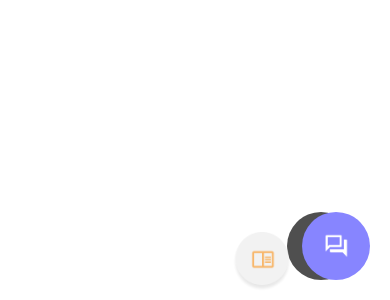
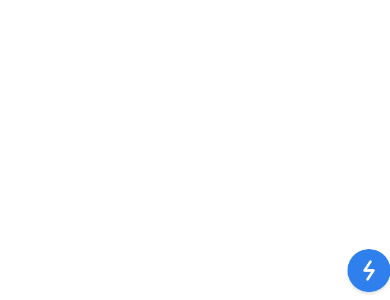
Before and after one commit to domibowo/SimpleQuicks, a React (Create React App) app: page / in a window 390 px wide. Shown: the part 544-844 px from the top of the page. Built offline with nearby package versions, Linux system fonts and the light colour scheme.

Commit message:
[UPDATE] style

```diff
--- a/src/components/FAB/index.css
+++ b/src/components/FAB/index.css
@@ -1,3 +1,6 @@
+/* index.css */
+
+/* Common styles */
 .fab-container {
   position: absolute;
   bottom: 20px;
@@ -74,3 +77,87 @@
   align-self: center;
   position: absolute;
 }
+
+@media (max-width: 1024px) {
+  .fab-container {
+    bottom: 15px;
+    right: 15px;
+  }
+
+  .fab-options {
+    bottom: 10px;
+    right: 50px;
+    margin-right: 15px;
+  }
+
+  .img-quick-logo {
+    width: 58px;
+    height: 58px;
+  }
+
+  .img-option-logo {
+    width: 50px;
+    height: 50px;
+  }
+
+  .sub-quick-logo {
+    width: 22px;
+    height: 22px;
+  }
+}
+
+@media (max-width: 768px) {
+  .fab-container {
+    bottom: 10px;
+    right: 10px;
+  }
+
+  .fab-options {
+    bottom: 5px;
+    right: 40px;
+    margin-right: 10px;
+  }
+
+  .img-quick-logo {
+    width: 48px;
+    height: 48px;
+  }
+
+  .img-option-logo {
+    width: 40px;
+    height: 40px;
+  }
+
+  .sub-quick-logo {
+    width: 18px;
+    height: 18px;
+  }
+}
+
+@media (min-width: 1280px) {
+  .fab-container {
+    bottom: 25px;
+    right: 25px;
+  }
+
+  .fab-options {
+    bottom: 20px;
+    right: 70px;
+    margin-right: 25px;
+  }
+
+  .img-quick-logo {
+    width: 78px;
+    height: 78px;
+  }
+
+  .img-option-logo {
+    width: 70px;
+    height: 70px;
+  }
+
+  .sub-quick-logo {
+    width: 30px;
+    height: 30px;
+  }
+}
--- a/src/components/FAB/index.js
+++ b/src/components/FAB/index.js
@@ -4,7 +4,7 @@ import './index.css';
 
 const FAB = () => {
   const [isOpen, setIsOpen] = useState(false);
-  const [isChatActionOpen, setIsChatActionOpen] = useState(true)
+  const [isChatActionOpen, setIsChatActionOpen] = useState(false)
   const [isTaskActionOpen, setIsTaskActionOpen] = useState(false)
 
   const toggleFab = () => {
@@ -12,30 +12,30 @@ const FAB = () => {
   };
 
   const toggleChatActionFab = () => {
-    toggleFab()
+    setIsOpen(false)
+    setIsTaskActionOpen(false)
     setIsChatActionOpen(!isChatActionOpen)
   }
 
   const toggleTaskActionFab = () => {
-    toggleFab()
+    setIsOpen(false)
+    setIsChatActionOpen(false)
     setIsTaskActionOpen(!isTaskActionOpen)
   }
 
   const quickImg = require('../../assets/icon/quick-logo.png')
   const chatLogo = require('../../assets/icon/messaging-white-logo.png')
   const taskLogo = require('../../assets/icon/todo-white-logo.png')
-  const chatLogoOpen = require('../../assets/icon/messaging-logo.png')
-  const taskLogoOpen = require('../../assets/icon/todo-logo.png')
 
   const TodoLogo = () => (
     <div className='img-quick-logo fab-main img-shadow' style={{backgroundColor:'#F8B76B'}}>
-      <img className='sub-quick-logo' src={require('../../assets/icon/todo-icon.png')} />
+      <img className='sub-quick-logo' src={require('../../assets/icon/todo-icon.png')} alt='todo icon'/>
     </div>
   )
 
   const ChatLogo = () => (
     <div className='img-quick-logo fab-main img-shadow' style={{backgroundColor:'#8785FF'}}>
-      <img className='sub-quick-logo' src={require('../../assets/icon/chat-icon.png')} />
+      <img className='sub-quick-logo' src={require('../../assets/icon/chat-icon.png')} alt='chat icon'/>
     </div>
   )
 
@@ -44,34 +44,45 @@ const FAB = () => {
       {isChatActionOpen && (
         <div className='action-open'>
           <ChatLogo/>
-          <Button className="img-option-logo btn-action-open" color='#F2F2F2'>
+          <Button className="img-option-logo btn-action-open" color='#F2F2F2' onClick={toggleTaskActionFab}>
             <img className='img-option-logo' src={taskLogo} alt='task logo'/>
           </Button>
         </div>
       )}
       {isTaskActionOpen && (
-        <div className='action-open'>
-          <TodoLogo/>
-          <Button className="img-option-logo btn-action-open" color='#F2F2F2'>
-            <img className='img-option-logo' src={chatLogo} alt='chat logo'/>
+        <div className='fab-main img-quick-logo'>
+          <TodoLogo />
+          <div className="fab-options">
+            <Button className="fab-option img-option-logo" color='#F2F2F2' onClick={toggleChatActionFab}>
+              <img className='img-option-logo' src={chatLogo} alt='chat logo' />
             </Button>
           </div>
+          {/* <Button className="img-option-logo btn-action-open" color='#F2F2F2' onClick={toggleChatActionFab}>
+            <img className='img-option-logo' src={chatLogo} alt='chat logo'/>
+          </Button> */}
+        </div>
       )}
-      {/* <Button className='fab-main img-quick-logo' color='#2F80ED' onClick={toggleFab}>
+      {
+        (!isTaskActionOpen && !isChatActionOpen) && (
+          <div style={{flex:1}}>
+            <Button className='fab-main img-quick-logo' color='#2F80ED' onClick={toggleFab}>
               <img className='img-quick-logo' src={quickImg} alt='quick logo'/>
             </Button>
             {isOpen && (
               <div className="fab-options">
-          <Button className="fab-option img-option-logo" color='#F2F2F2'>
+                <Button className="fab-option img-option-logo" color='#F2F2F2' onClick={toggleChatActionFab}>
                   <text className='fab-text'>Inbox</text>
                   <img className='img-option-logo' src={chatLogo} alt='chat logo'/>
                 </Button>
-          <Button className="fab-option img-option-logo" color='#F2F2F2'>
+                <Button className="fab-option img-option-logo" color='#F2F2F2' onClick={toggleTaskActionFab}>
                   <text className='fab-text'>Task</text>
                   <img className='img-option-logo' src={taskLogo} alt='task logo'/>
                 </Button>
               </div>
-      )} */}
+            )}
+          </div>
+        )
+      }
     </div>
   );
 };
```
Lines whose indentation alone changed are shown as unchanged.
